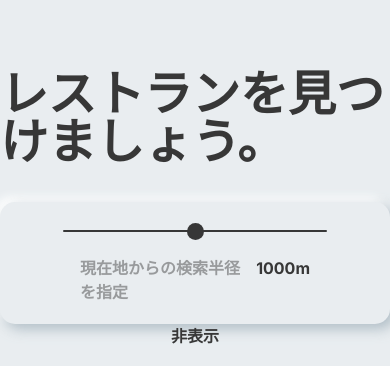
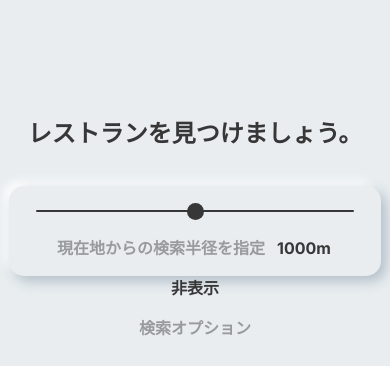
Before and after one commit to 273Do/UrDish, a Next.js app: page / in a window 390 px wide. Shown: the part 233-599 px from the top of the page. Built offline with nearby package versions, Linux system fonts and the light colour scheme; no server answers.

Commit message:
レスポンシブに対応しました．

```diff
--- a/app/page.tsx
+++ b/app/page.tsx
@@ -103,8 +103,10 @@ export default function Home() {
       <div className="h-full flex flex-col justify-center items-center">
         <div className="h-20"></div>
         <div className="flex flex-col justify-center items-center">
-          <p className="text-5xl mb-9">レストランを見つけましょう。</p>
-          <div className="neumorphism flex flex-col justify-center items-center px-20 py-5">
+          <p className=" text-2xl lg:text-5xl mb-9 transition-all">
+            レストランを見つけましょう。
+          </p>
+          <div className="neumorphism flex flex-col justify-center items-center px-12 py-4 lg:px-20 lg:py-5 transition-all">
             <input
               type="range"
               min="0"
--- a/features/Pagination/components/Pagination.tsx
+++ b/features/Pagination/components/Pagination.tsx
@@ -24,7 +24,7 @@ const Pagination = ({ data }: { data: restaurantObject[] }) => {
   // ページの数だけボタンを表示する
   // 現在のページに合わせて，戻るボタンと進むボタンを表示する
   const page_buttons = (
-    <ul className="flex text-center">
+    <ul className="flex text-center mt-4">
       {currentPage + 1 !== 1 && (
         <li
           className="mx-2 cursor-pointer"
--- a/features/restaurants/components/RestaurantList/RestaurantList.tsx
+++ b/features/restaurants/components/RestaurantList/RestaurantList.tsx
@@ -9,10 +9,10 @@ const RestaurantList = ({
   restaurants: restaurantObject[];
 }) => {
   return (
-    <div className=" w-lvw grid grid-cols-3 gap-4 m-6 items-center">
+    <div className=" mt-10 grid grid-cols-1 gap-10 2xl:grid-cols-3 lg:grid-cols-2 sm:grid-cols-1 items-center">
       {restaurants.map((restaurant: restaurantObject) => (
-        <div key={restaurant.id} className="neumorphism m-12 w-full">
-          <Link href={`/restaurants/${restaurant.id}`}>
+        <Link href={`/restaurants/${restaurant.id}`} key={restaurant.id}>
+          <div className="neumorphism p-6 h-56 lg:h-72 w-80 lg:w-full transition-all">
             <Image
               src={restaurant.photo.pc.m}
               alt={restaurant.name}
@@ -25,8 +25,8 @@ const RestaurantList = ({
               <p>{restaurant.genre.catch}</p>
             </div>
             <p>{restaurant.mobile_access}</p>
-          </Link>
-        </div>
+          </div>
+        </Link>
       ))}
     </div>
   );
```
